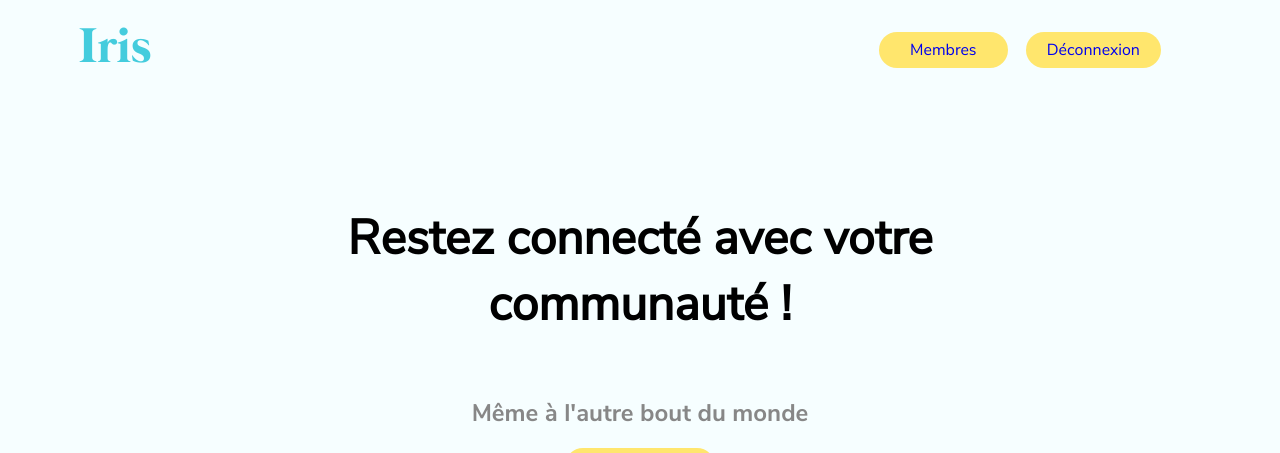
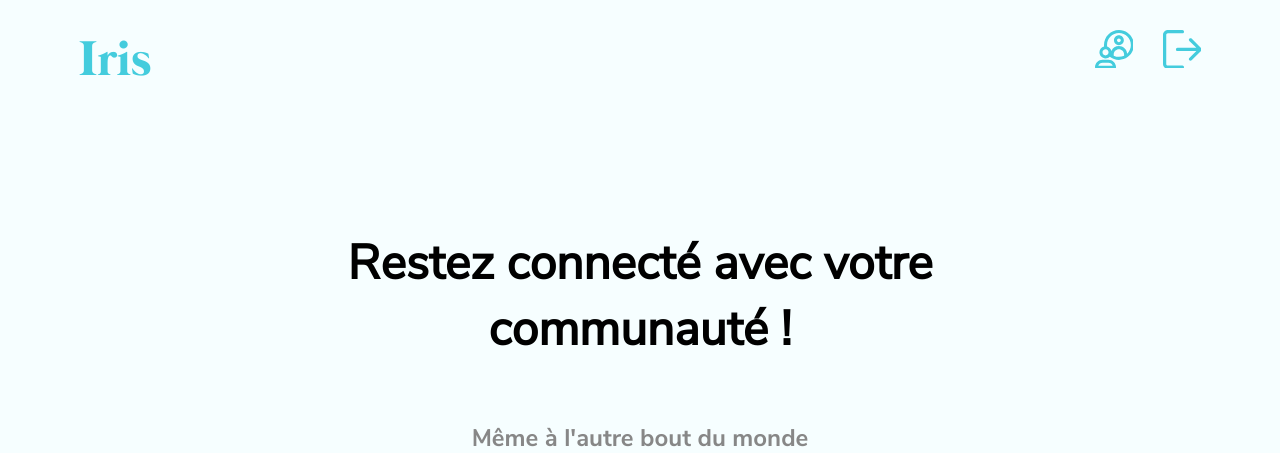
Before and after one commit to Ash-sb/Iris-appchat, a PHP site: page / in a window 1280 px wide. Shown: the top 453 px of the page. Run offline with PHP 8.4, Linux system fonts and the light colour scheme; the visitor is signed in with stand-in values (Sample User, id 1).

Commit message:
replace btn by icons

```diff
--- a/body/topbar.php
+++ b/body/topbar.php
@@ -4,8 +4,18 @@
         <?php
             if(isLogged() == 1){
                 ?>
-                    <button><a href="index.php?page=membres" class="<?php echo ($page=='membres') ? 'active' : '' ?>">Membres</a></button>
-                    <button><a href="index.php?page=logout">Déconnexion</a></button>
+                    <a href="index.php?page=membres" class="<?php echo ($page=='membres') ? 'active' : '' ?> connected">
+                        <svg height="38px" width="`38px" viewBox="0 0 500 500"  xmlns="http://www.w3.org/2000/svg">
+                        <path d="M177.035 391.523H99.88C44.805 391.523 0 436.328 0 491.398c0 11.036 8.941 19.977 19.977 19.977h236.96c11.032 0 19.973-8.941 19.973-19.977 0-55.07-44.8-99.875-99.875-99.875zm-133.66 79.903c8.242-23.254 30.46-39.953 56.504-39.953h77.156c26.043 0 48.258 16.699 56.504 39.953zm0 0M315.238 0C206.746 0 118.48 88.266 118.48 196.762c0 6.66.348 13.312 1.012 19.922-34.957 8.52-60.992 40.078-60.992 77.625 0 44.058 35.844 79.902 79.902 79.902 21.559 0 41.137-8.598 55.524-22.527 34.117 26.812 76.312 41.836 121.312 41.836C423.734 393.52 512 305.254 512 196.762 512 88.266 423.734 0 315.238 0zM138.402 334.258c-22.03 0-39.953-17.922-39.953-39.95 0-22.03 17.922-39.953 39.953-39.953.672 0 1.344.02 2.008.051.317.035.633.055.953.07 20.649 1.524 36.989 18.801 36.989 39.833 0 22.027-17.922 39.949-39.95 39.949zm108 3.46v-17.425c0-37.606 30.598-68.2 68.203-68.2s68.2 30.594 68.2 68.2v17.957c-20.473 9.813-43.387 15.316-67.563 15.316-24.238.004-47.66-5.484-68.84-15.847zm175.965-26.562c-4.652-55.375-51.203-99.015-107.762-99.015-43.738 0-81.492 26.097-98.515 63.539-6.762-28.196-28.504-50.618-56.317-58.348-.886-6.8-1.343-13.68-1.343-20.57 0-86.465 70.347-156.809 156.808-156.809 86.465 0 156.809 70.344 156.809 156.809 0 45.074-19.125 85.765-49.68 114.394zm0 0"/>
+                        <path d="M314.54 70.715c-35.798 0-64.923 29.12-64.923 64.918 0 35.8 29.125 64.922 64.922 64.922s64.918-29.121 64.918-64.922c0-35.797-29.121-64.918-64.918-64.918zm0 89.89c-13.77 0-24.97-11.203-24.97-24.972 0-13.766 11.2-24.969 24.97-24.969 13.765 0 24.968 11.203 24.968 24.969 0 13.77-11.203 24.972-24.969 24.972zm0 0"/>
+                        </svg>
+                    </a>
+                    <a class="connected" href="index.php?page=logout">
+                        <svg xmlns="http://www.w3.org/2000/svg" width="38px" height="38px" viewBox="0 0 500 500">
+                        <path d="M255.15 468.625H63.787c-11.737 0-21.262-9.526-21.262-21.262V64.638c0-11.737 9.526-21.262 21.262-21.262H255.15c11.758 0 21.262-9.504 21.262-21.262S266.908.85 255.15.85H63.787C28.619.85 0 29.47 0 64.638v382.724c0 35.168 28.619 63.787 63.787 63.787H255.15c11.758 0 21.262-9.504 21.262-21.262 0-11.758-9.504-21.262-21.262-21.262z"/>
+                        <path d="M505.664 240.861L376.388 113.286c-8.335-8.25-21.815-8.143-30.065.213s-8.165 21.815.213 30.065l92.385 91.173H191.362c-11.758 0-21.262 9.504-21.262 21.262 0 11.758 9.504 21.263 21.262 21.263h247.559l-92.385 91.173c-8.377 8.25-8.441 21.709-.213 30.065a21.255 21.255 0 0015.139 6.336c5.401 0 10.801-2.041 14.926-6.124l129.276-127.575A21.303 21.303 0 00512 255.998c0-5.696-2.275-11.118-6.336-15.137z"/>
+                        </svg>
+                    </a>
                 <?php
             }else{
                 ?>
--- a/css/style.css
+++ b/css/style.css
@@ -70,7 +70,7 @@ body{
     width:100%;
     line-height: 100px;
     padding:0 5%;
-    top:0px;
+    margin: 1% auto;
     color: #FFF;
 }
 
@@ -81,10 +81,22 @@ body{
     font-size: 50px;
 }
 
+.topbar .app-name:hover {
+    color: #27a1b1;
+}
+
 .topbar .menu{
     display: flex;
-    margin-right: 4%;
 }
+
+.menu svg {
+    fill: #44CCDD;
+}
+
+.menu svg:hover {
+    fill: #27a1b1;
+}
+
 
 button {
     border-radius: 50px;
--- a/functions/main-functions.php
+++ b/functions/main-functions.php
@@ -3,7 +3,7 @@
     $dbhost = 'localhost';
     $dbname = 'tchat';
     $dbuser = 'root';
-    $dbpswd = '';
+    $dbpswd = 'root';
 
     try{
         $db = new PDO('mysql:host='.$dbhost.';dbname='.$dbname,$dbuser,$dbpswd, array(PDO::MYSQL_ATTR_INIT_COMMAND => 'SET NAMES utf8', PDO::ATTR_ERRMODE => PDO::ERRMODE_WARNING));
--- a/index.php
+++ b/index.php
@@ -26,7 +26,6 @@
         <meta name="viewport" content="width=device-width, initial-scale=1.0">
         <title>Iris - Application web de tchat</title>
         <link rel="stylesheet" href="css/style.css"/>
-        <link href='http://fonts.googleapis.com/css?family=Roboto:500,700,400' rel='stylesheet' type='text/css'>
     </head>
     <body>
         <?php
```
Also changed, not shown: stream/asset/script/dist/script.dev.js (deleted), stream/asset/script/dist/script.prod.js (deleted), stream/asset/script/script.js (deleted), stream/config/function.php (deleted), stream/config/init.php (deleted), stream/config/template/head.php (deleted), stream/config/template/nav.php (deleted), stream/logoIristream.png (deleted), 3 other files.
